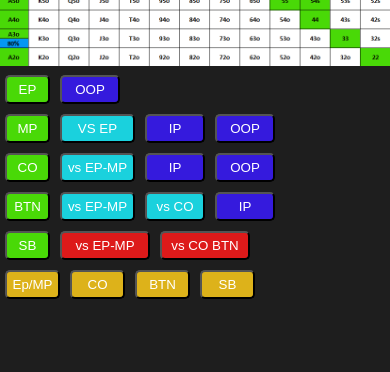
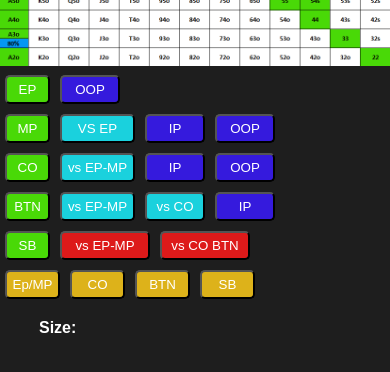
Before and after one commit to hugorafaelll/rangecash, a React (Create React App) app: page / in a window 390 px wide. Shown: the part 176-548 px from the top of the page. Built offline with nearby package versions, Linux system fonts and the light colour scheme.

Commit message:
first to day

```diff
--- a/src/components/range.scss
+++ b/src/components/range.scss
@@ -105,15 +105,22 @@ body {
         width: 100vw;
             margin: auto;
             overflow: hidden;
+
+
+            .geral{
+                display: block;
+            }
     }
     img{
         width: 100vw;
         margin-right: 10px;
     }
 
-    .size{
-        display:none
+        .size{
     }
+
+
+
 }
 
 @media screen and (max-width:400px) {
```
